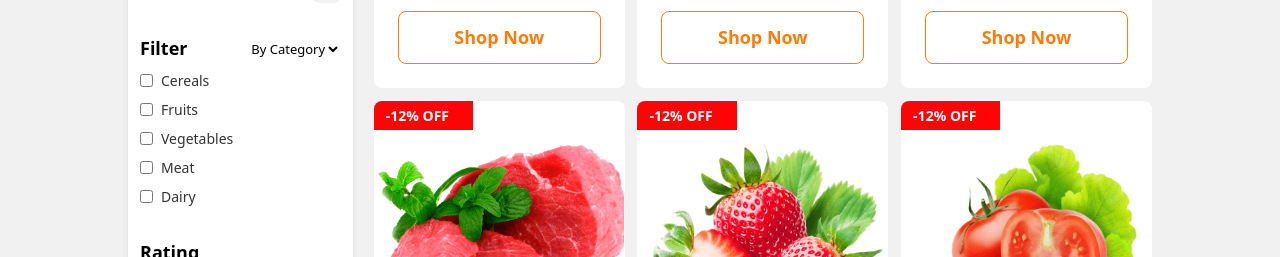
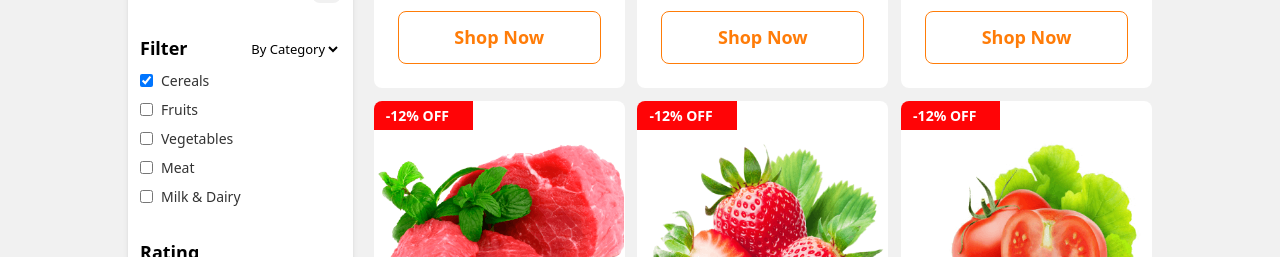
Before and after one commit to Frokesy/divwis, a React (Vite) app: page /shops/1 in a window 1280 px wide. Shown: the part 519-776 px from the top of the page. Built offline with nearby package versions, Linux system fonts and the light colour scheme; no server answers; the database is empty.

Commit message:
modified filter component to check default category based on shop category searched

```diff
--- a/src/components/shops/Categories.tsx
+++ b/src/components/shops/Categories.tsx
@@ -1,3 +1,4 @@
+
 const Categories = () => {
   const categories = [
     {
--- a/src/components/shops/Filter.tsx
+++ b/src/components/shops/Filter.tsx
@@ -1,12 +1,26 @@
 import { useState } from "react";
 import PriceRangeSlider from "./PriceRangeSlider";
+import { FC } from "react";
 
-const Filter = () => {
+interface CategoryProps {
+  pageId: string | undefined;
+}
+
+const Filter: FC<CategoryProps> = ({ pageId }) => {
   const [selectedFilter, setSelectedFilter] = useState("By Category");
 
   const handleFilterChange = (event: React.ChangeEvent<HTMLSelectElement>) => {
     setSelectedFilter(event.target.value);
   };
+
+  const categories = [
+    { id: 1, name: "Cereals" },
+    { id: 2, name: "Fruits" },
+    { id: 3, name: "Vegetables" },
+    { id: 4, name: "Meat" },
+    { id: 5, name: "Milk & Dairy" },
+  ];
+  const id = parseInt(pageId as string);
 
   return (
     <div>
@@ -25,26 +39,16 @@ const Filter = () => {
       </div>
       {selectedFilter === "By Category" && (
         <div>
-          <label className="flex items-center mb-2">
-            <input type="checkbox" className="mr-2" />
-            <span className="text-[#333] text-[14px]">Cereals</span>
-          </label>
-          <label className="flex items-center mb-2">
-            <input type="checkbox" className="mr-2" />
-            <span className="text-[#333] text-[14px]">Fruits</span>
-          </label>
-          <label className="flex items-center mb-2">
-            <input type="checkbox" className="mr-2" />
-            <span className="text-[#333] text-[14px]">Vegetables</span>
-          </label>
-          <label className="flex items-center mb-2">
-            <input type="checkbox" className="mr-2" />
-            <span className="text-[#333] text-[14px]">Meat</span>
-          </label>
-          <label className="flex items-center mb-2">
-            <input type="checkbox" className="mr-2" />
-            <span className="text-[#333] text-[14px]">Dairy</span>
-          </label>
+          {categories.map((category) => (
+            <label key={category.id} className="flex items-center mb-2">
+              {category.id === id ? (
+                <input type="checkbox" className="mr-2" defaultChecked />
+              ) : (
+                <input type="checkbox" className="mr-2" />
+              )}
+              <span className="text-[#333] text-[14px]">{category.name}</span>
+            </label>
+          ))}
         </div>
       )}
 
--- a/src/components/shops/SideNav.tsx
+++ b/src/components/shops/SideNav.tsx
@@ -1,14 +1,19 @@
+import { FC } from "react";
 import Categories from "./Categories"
 import Filter from "./Filter"
 import Rating from "./Rating"
 import Search from "./Search"
 
-const SideNav = () => {
+interface SideNavProps {
+  id: string | undefined;
+}
+
+const SideNav:FC<SideNavProps> = ({ id }) => {
   return (
     <div className="bg-[#fff] px-3 py-4 rounded-lg shadow-md">
         <Search />
         <Categories />
-        <Filter />
+        <Filter pageId={id} />
         <Rating />
     </div>
   )
--- a/src/pages/shops/index.tsx
+++ b/src/pages/shops/index.tsx
@@ -6,7 +6,6 @@ import SideNav from "../../components/shops/SideNav";
 
 const Shops = () => {
   const { category_id } = useParams();
-  console.log(category_id);
   return (
     <div>
       <Header />
@@ -14,7 +13,7 @@ const Shops = () => {
       <div className="bg-[#f1f1f1] min-h-[80vh]">
         <div className="flex w-[80vw] mx-auto justify-between pt-[10vh]">
           <div className="w-[22%]">
-            <SideNav />
+            <SideNav id={category_id} />
           </div>
           <div className="main w-[76%]">
             <MainContent />
```
